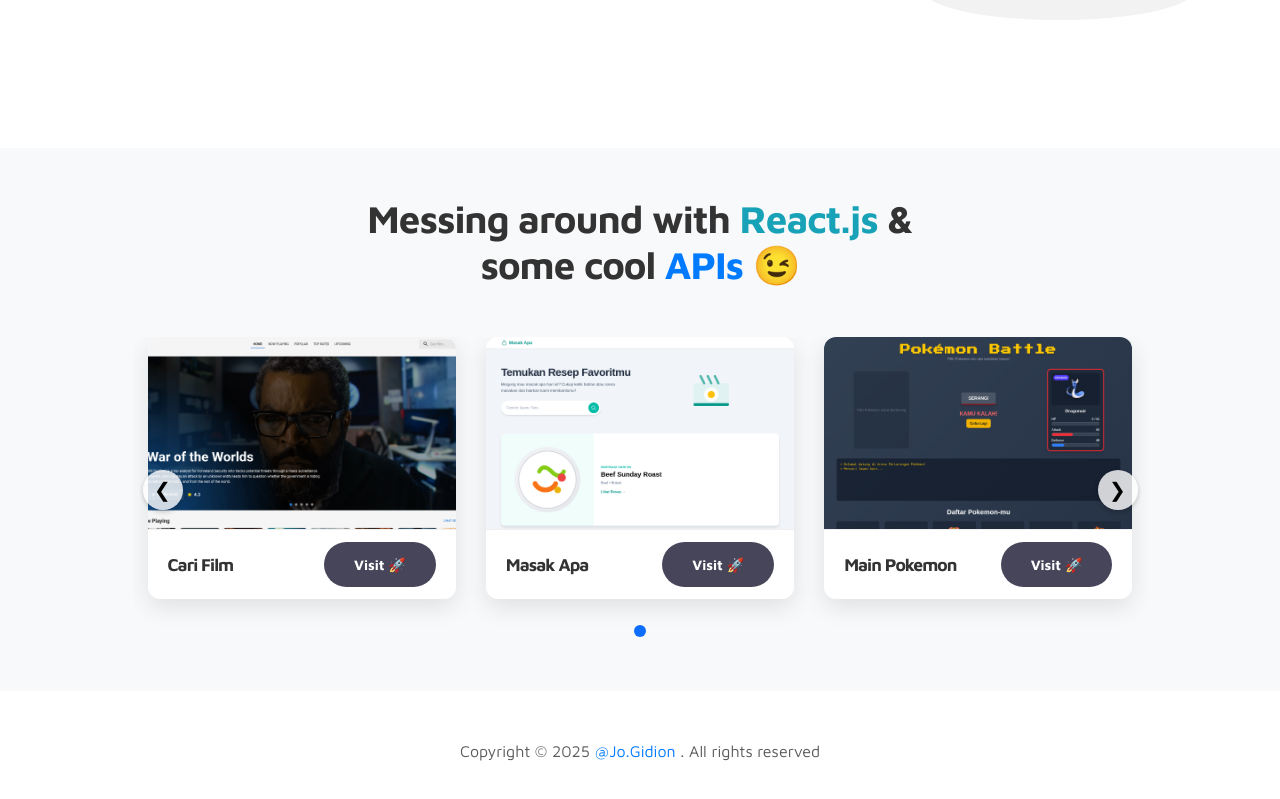
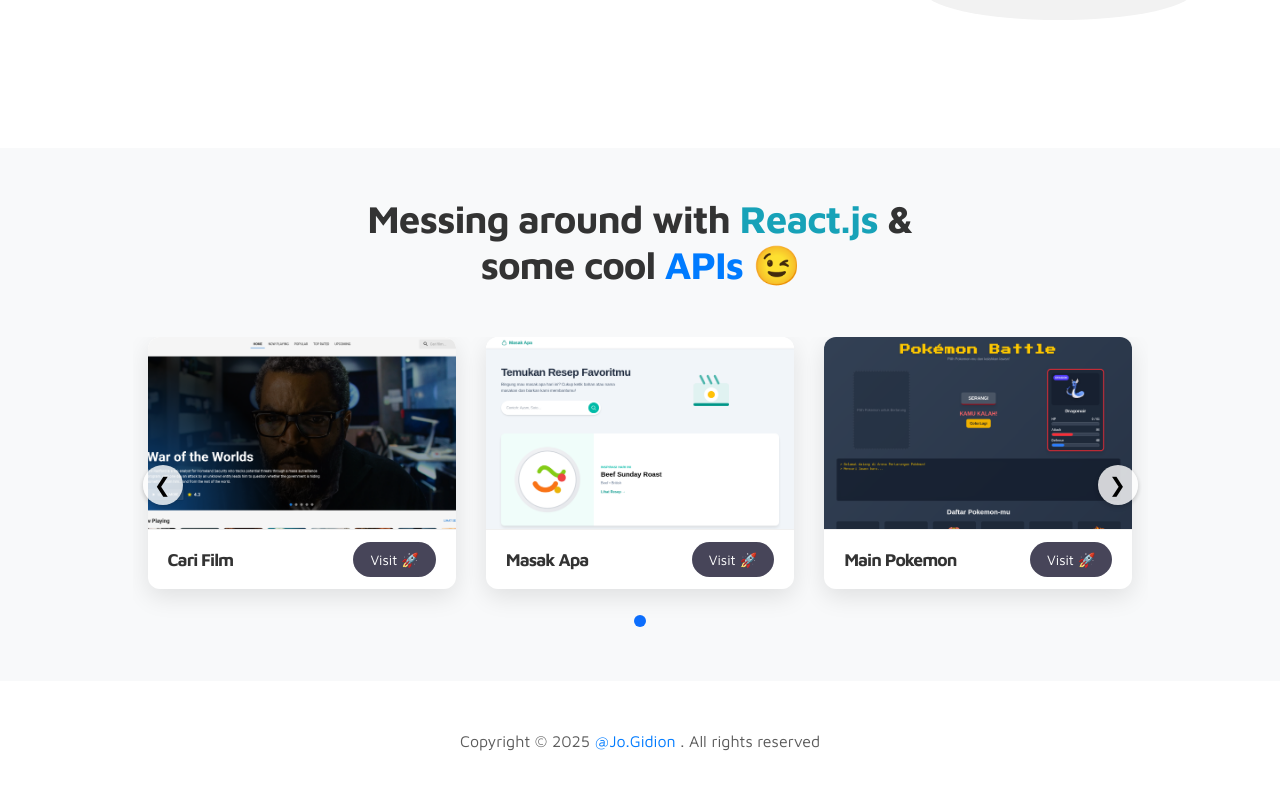
Before and after one commit to jhogidh/porto-react-api, a React (Vite) app: page / in a window 1280 px wide. Shown: the part 429-1228 px from the top of the page. Built offline with nearby package versions, Linux system fonts and the light colour scheme.

Commit message:
[FIX] fix button visit

```diff
--- a/src/components/ProjectCard.jsx
+++ b/src/components/ProjectCard.jsx
@@ -25,6 +25,12 @@ function ProjectCard({ project }) {
             target="_blank"
             rel="noopener noreferrer"
             className="btn custom-btn custom-btn-bg custom-btn-link"
+            style={{
+              padding: "0.5rem 1rem",
+              borderRadius: "50px",
+              textDecoration: "none",
+              fontWeight: "500",
+            }}
           >
             Visit 🚀
           </a>
```
